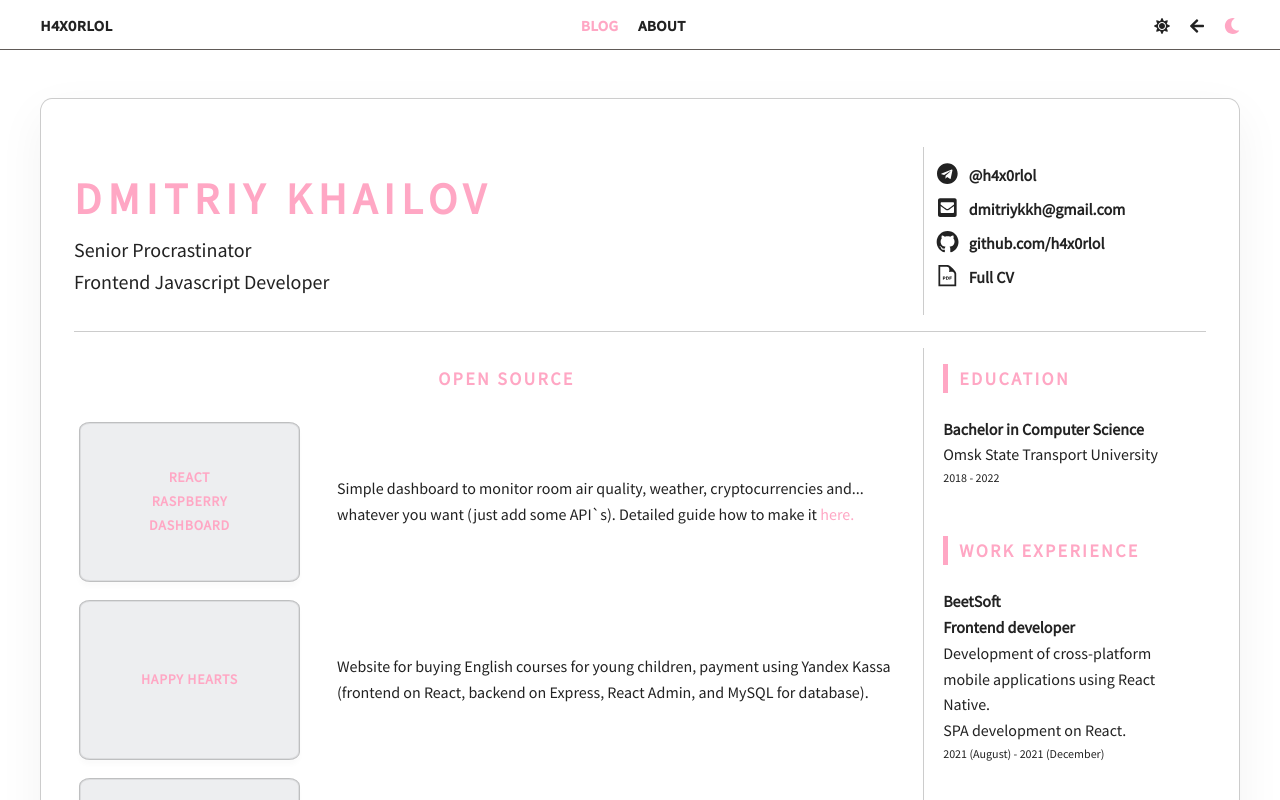
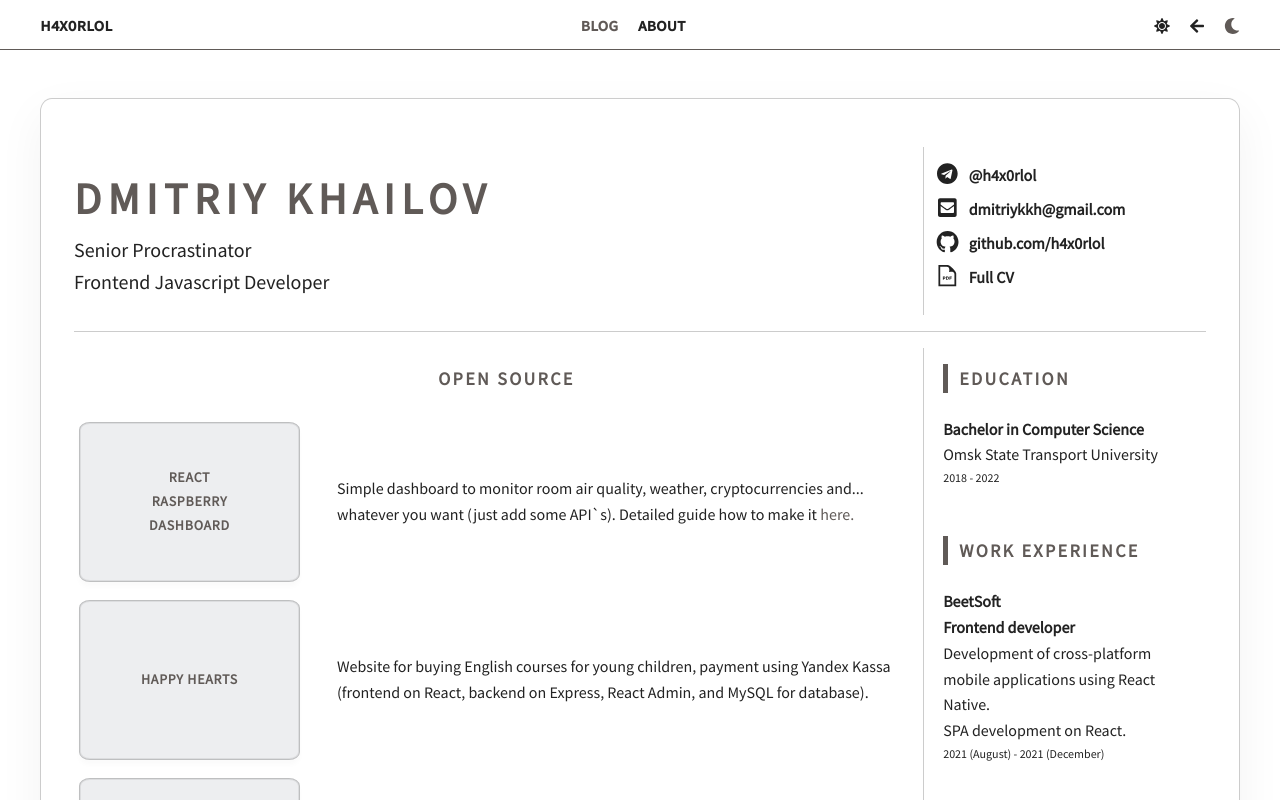
Before and after one commit to h4x0rlol/Blog, a Next.js app in the folder client/: page / in a window 1280 px wide. Shown: the top 800 px of the page. Built offline with nearby package versions, Linux system fonts and the light colour scheme.

Commit message:
fix: change secondary light color

```diff
--- a/client/styles/global.scss
+++ b/client/styles/global.scss
@@ -11,6 +11,7 @@
 
 :root {
   -webkit-font-smoothing: antialiased;
+  -moz-osx-font-smoothing: grayscale;
   font-family: "Source Sans Pro", sans-serif;
   line-height: 1.618;
   font-weight: bold;
@@ -37,9 +38,9 @@ body[data-theme="dark"] {
 
 body[data-theme="light"] {
   --color-text-primary: #222;
-  --color-text-secondary: #ffa7c4;
+  --color-text-secondary: #605a57;
   --color-text-active: #222;
-  --color-text-inactive: #ffa7c4;
+  --color-text-inactive: #605a57;
   --color-bg-primary: #fff;
   --color-border-primary: #605a57;
   --color-bg-item: #edeef0;
```
